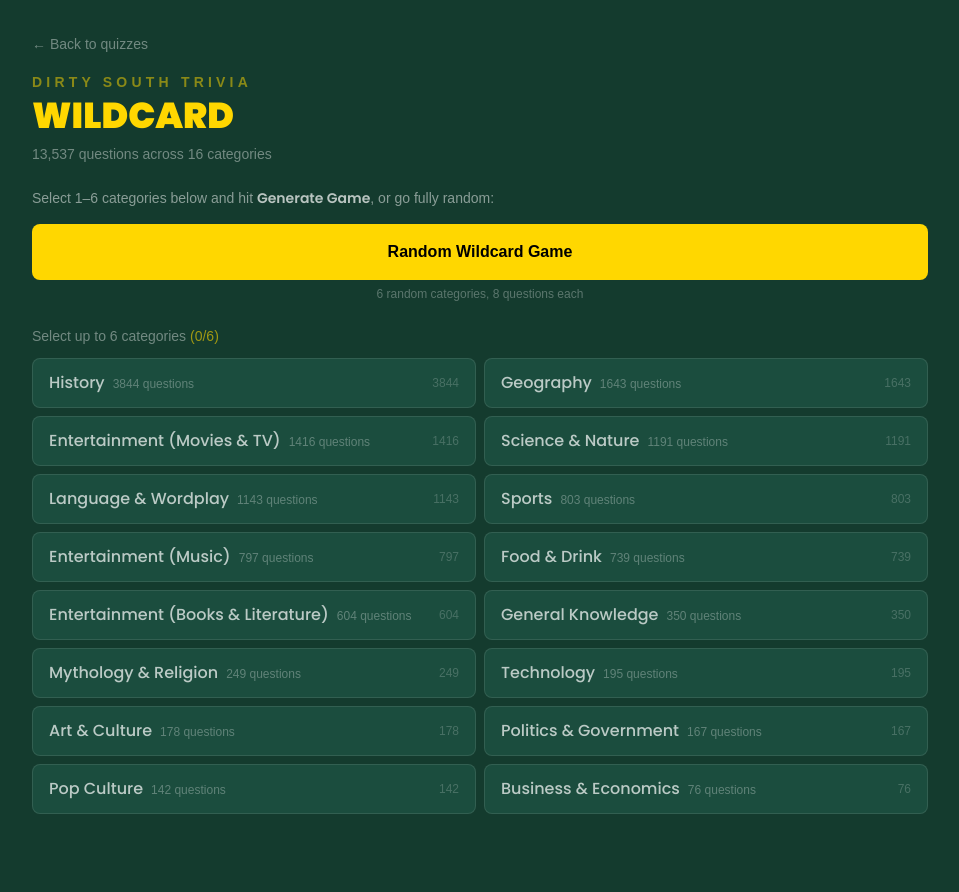
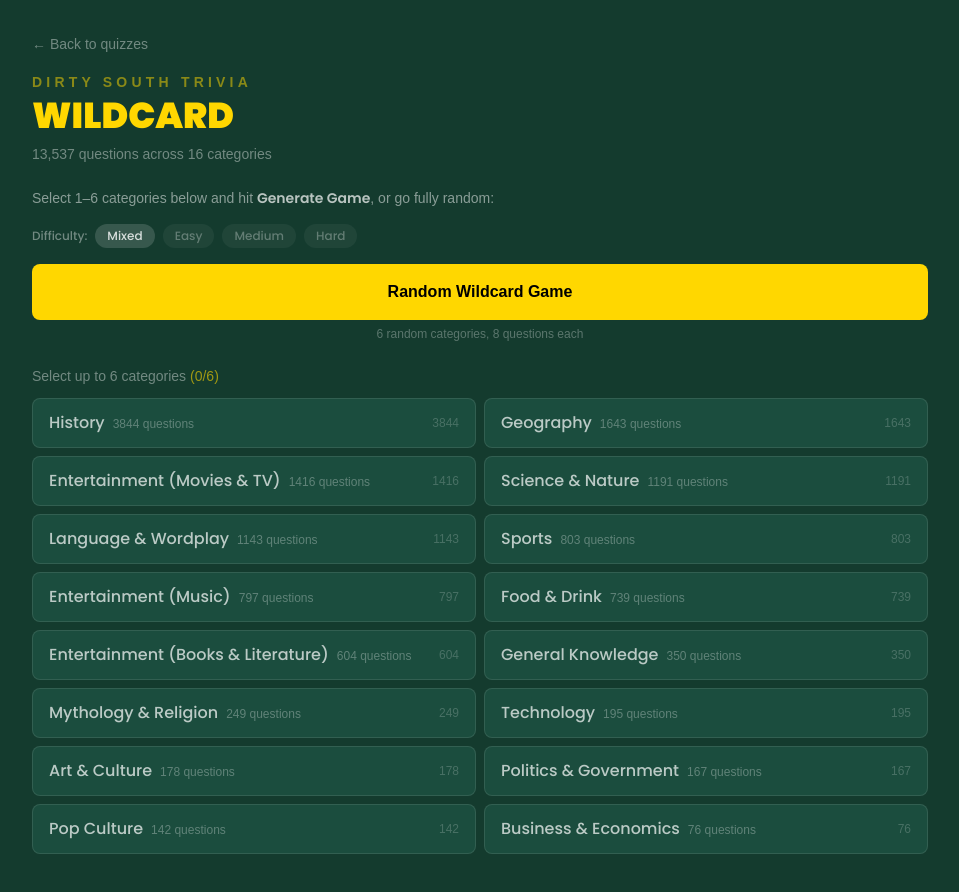
Before and after one commit to prahlaadr/trivia-platform, a Next.js app in the folder web/: page /wildcard in a window 1280 px wide. Shown: the top 892 px of the page, without its empty margins (160-1119 px from the left). Before the commit the page ends 870 px from the top, so only its background shows below. Built offline with nearby package versions, Linux system fonts and the light colour scheme; a web font is replaced by a local one.

Commit message:
Add difficulty selector (mixed/easy/medium/hard) to Wildcard game generation
Co-Authored-By: Claude Opus 4.6 (1M context) <noreply@anthropic.com>

```diff
--- a/web/src/app/wildcard/page.tsx
+++ b/web/src/app/wildcard/page.tsx
@@ -21,6 +21,7 @@ export default function WildcardPage() {
 
   // Game config
   const [selectedCategories, setSelectedCategories] = useState<string[]>([]);
+  const [difficulty, setDifficulty] = useState<"mixed" | "easy" | "medium" | "hard">("mixed");
   const [generatedGame, setGeneratedGame] = useState<GameGenSession | null>(null);
   const [savedGames, setSavedGames] = useState<SavedGameGen[]>([]);
 
@@ -54,6 +55,7 @@ export default function WildcardPage() {
 
       const game = generateWildcardGame(questions, {
         categories: mode === "custom" ? selectedCategories : undefined,
+        difficulty,
       });
       setGeneratedGame(game);
 
@@ -130,6 +132,31 @@ export default function WildcardPage() {
             <p className="mb-4 text-sm text-white/50">
               Select 1–6 categories below and hit <span className="font-semibold text-white/70">Generate Game</span>, or go fully random:
             </p>
+
+            {/* Difficulty selector */}
+            <div className="mb-4 flex items-center gap-2">
+              <span className="text-xs font-medium text-white/40">Difficulty:</span>
+              {(["mixed", "easy", "medium", "hard"] as const).map((d) => (
+                <button
+                  key={d}
+                  onClick={() => setDifficulty(d)}
+                  className={`rounded-full px-3 py-1 text-xs font-medium capitalize transition-all ${
+                    difficulty === d
+                      ? d === "easy"
+                        ? "bg-green-500/20 text-green-400"
+                        : d === "medium"
+                          ? "bg-yellow-500/20 text-yellow-400"
+                          : d === "hard"
+                            ? "bg-red-500/20 text-red-400"
+                            : "bg-white/15 text-white/80"
+                      : "bg-white/5 text-white/30 hover:bg-white/10 hover:text-white/50"
+                  }`}
+                >
+                  {d}
+                </button>
+              ))}
+            </div>
+
             <button
               onClick={() => handleGenerate("wildcard")}
               className="w-full rounded-lg bg-[#FFD700] py-3.5 text-center font-bold text-black transition-all hover:bg-[#FFD700]/90 sm:py-4"
--- a/web/src/lib/question-bank.ts
+++ b/web/src/lib/question-bank.ts
@@ -152,10 +152,12 @@ export function generateWildcardGame(
     numRounds?: number;
     questionsPerRound?: number;
     categories?: string[]; // if provided, use these instead of random
+    difficulty?: "easy" | "medium" | "hard" | "mixed";
   }
 ): GameGenSession {
   const numRounds = options?.numRounds ?? 6;
   const qPerRound = options?.questionsPerRound ?? 8;
+  const difficulty = options?.difficulty === "mixed" ? undefined : options?.difficulty;
 
   // Pick categories
   let categories: string[];
@@ -174,7 +176,7 @@ export function generateWildcardGame(
 
   // Generate rounds
   const rounds: GeneratedRound[] = categories.map((cat, i) => {
-    const picked = pickQuestions(questions, cat, qPerRound);
+    const picked = pickQuestions(questions, cat, qPerRound, difficulty);
     return {
       number: i + 1,
       title: cat,
```
